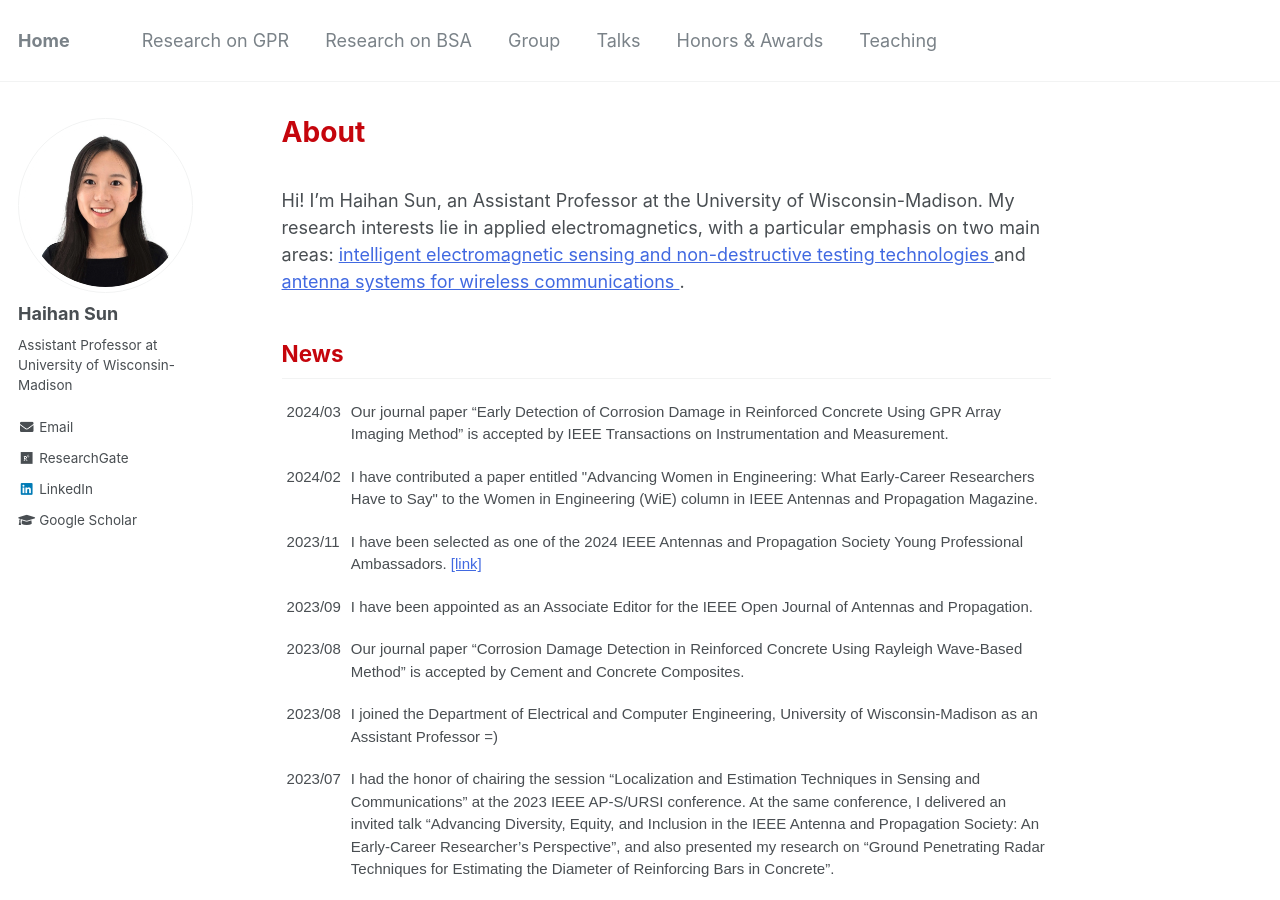
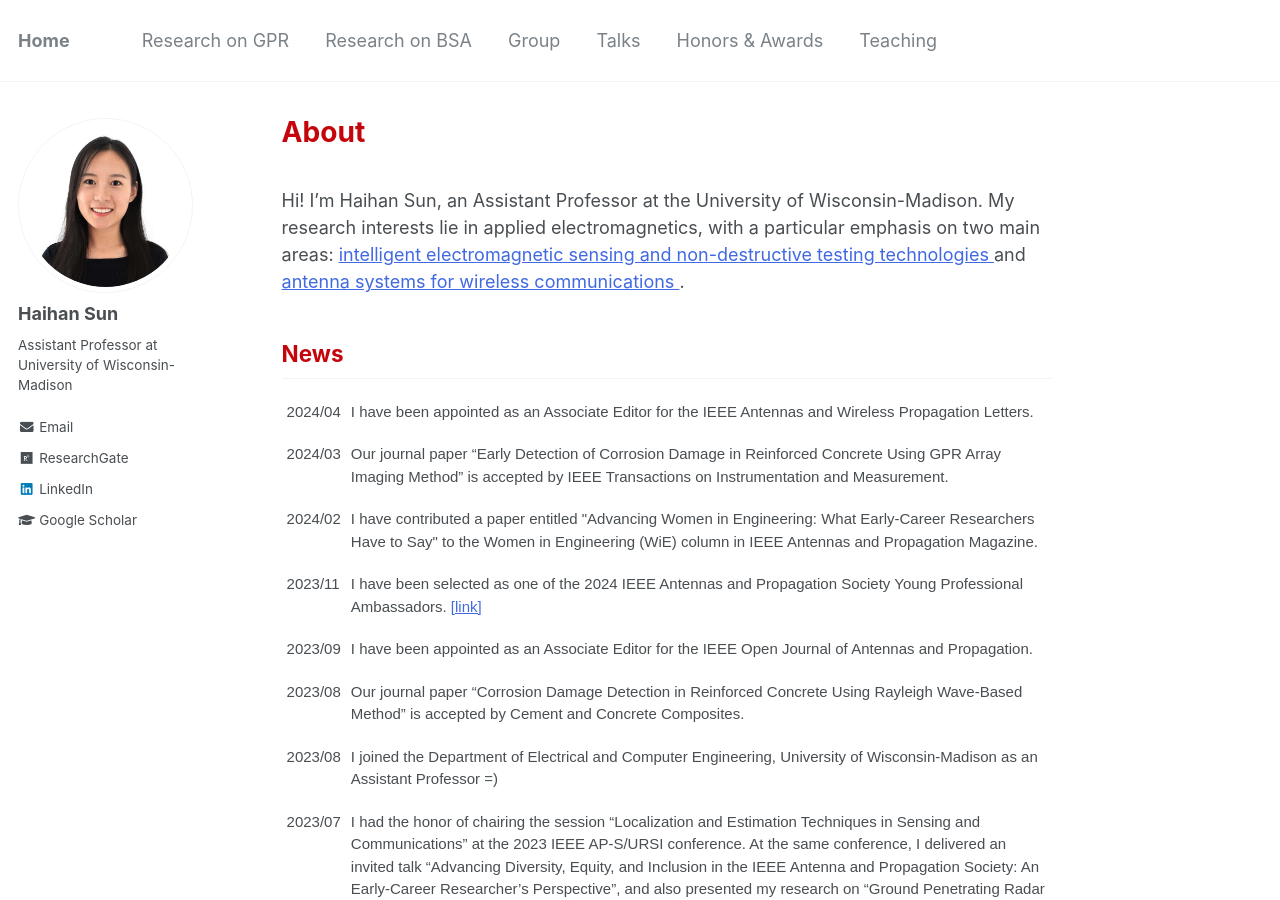
Before and after one commit to Haihan-Sun/Haihan-Sun.github.io, a Jekyll site: the page built from _pages/about.md, in a window 1280 px wide and 900 px high. Built offline with Jekyll 4.4.1, drawn with Linux system fonts in a browser that asks for light colours.

Commit message:
Update about.md

```diff
--- a/_pages/about.md
+++ b/_pages/about.md
@@ -27,6 +27,10 @@ Hi! I'm Haihan Sun, an Assistant Professor at the University of Wisconsin-Madiso
 ------
 <table class="tg">
 <tbody>
+     <tr>
+    <td class="tg-ko0z">2024/04</td>
+    <td class="tg-ko0z"> I have been appointed as an Associate Editor for the IEEE Antennas and Wireless Propagation Letters.  </td>
+  </tr>
    <tr>
     <td class="tg-ko0z">2024/03</td>
     <td class="tg-ko0z"> Our journal paper “Early Detection of Corrosion Damage in Reinforced Concrete Using GPR Array Imaging Method” is accepted by IEEE Transactions on Instrumentation and Measurement. </td>
```
